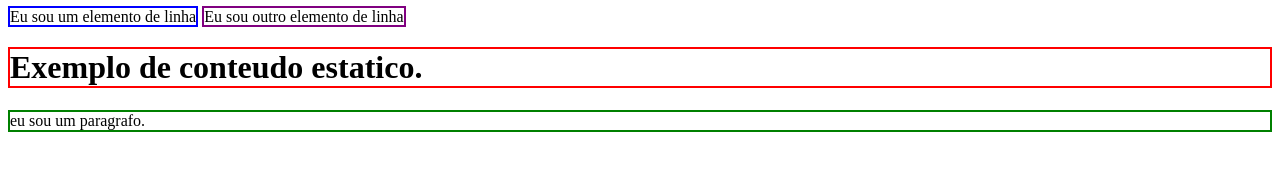
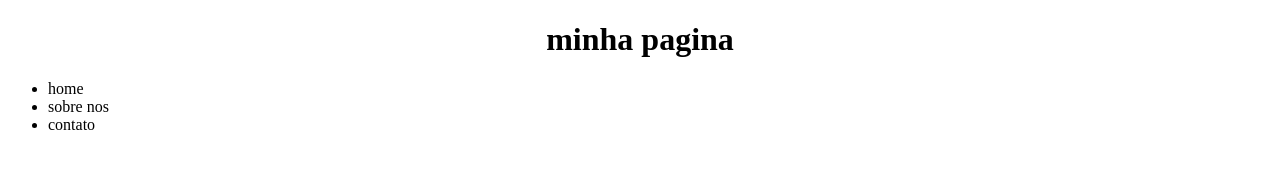
Before and after one commit to B3rg4r4/primeiro-projeto, a plain HTML site: page index.html in a window 1280 px wide. Drawn offline with Linux system fonts and the light colour scheme.

Commit message:
estrutura do cabeçalho criado

```diff
--- a/index.html
+++ b/index.html
@@ -13,13 +13,28 @@
 		 <!-- Segundo filho do htl = body-->
 	 <body>
 
-		<span style="border: solid 2px blue;"> Eu sou um elemento de linha</span>
-		<span style="border: solid 2px purple;"> Eu sou outro elemento de linha</span>
+			<div class="container">
 
-		 	<h1 style="border:solid 2px red"> Exemplo de conteudo estatico.</h1>
+				<header class="cabacalho">
+					<h1 style="text-align: center">minha pagina</h1>
+					<nav>
+						<ul>
+							<li>home</li>
+							<li>sobre nos</li>
+							<li>contato</li>
+
+						</ul>
+
+					</nav>
 
 
-		 	<p style="border:solid 2px green"> eu sou um paragrafo.</p>
+				</header>
+
+
+
+	   	    </div>
+
+
 
 
 	 </body>
```
